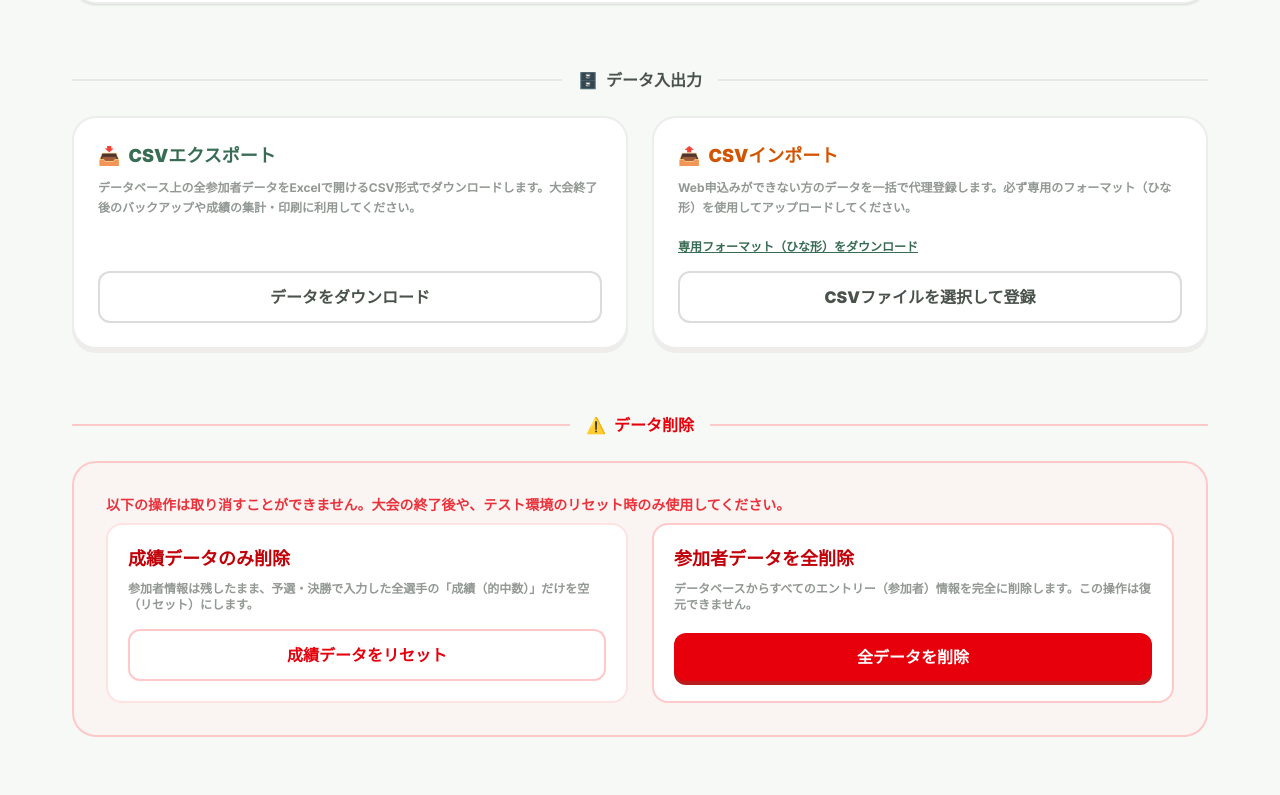
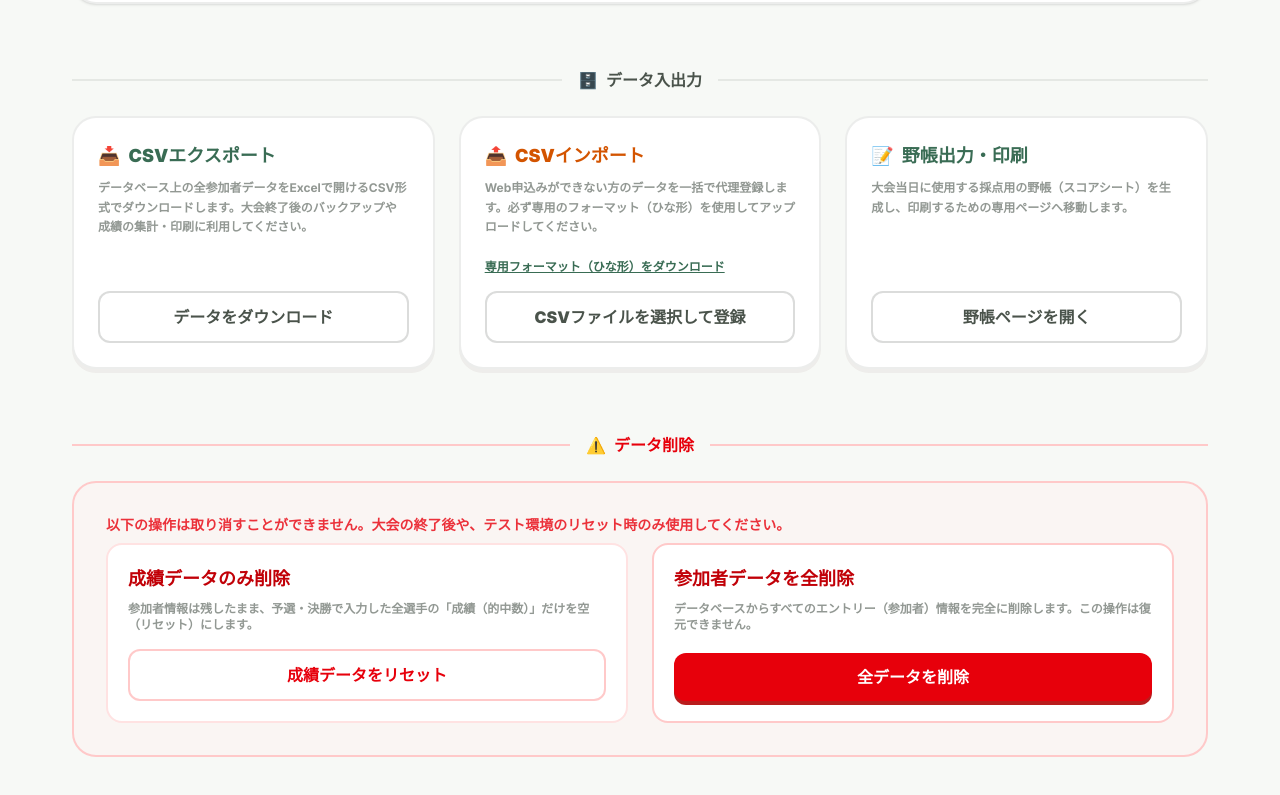
Before and after one commit to mentaiko-HQ/shootingthrough2026, a Next.js app: page /admin in a window 1280 px wide. Shown: the part 908-1703 px from the top of the page. Built offline with nearby package versions, Linux system fonts and the light colour scheme; no server answers; the database is empty; a web font is replaced by a local one.

Commit message:
野帳リンク作成

```diff
--- a/src/app/admin/page.tsx
+++ b/src/app/admin/page.tsx
@@ -476,7 +476,8 @@ function AdminDashboardContent() {
             <div className="h-[2px] flex-1 bg-theme-secondary/10"></div>
           </div>
 
-          <div className="grid grid-cols-1 md:grid-cols-2 gap-6">
+          {/* 3つのカードを綺麗に並べるため grid-cols-1 md:grid-cols-2 lg:grid-cols-3 に変更 */}
+          <div className="grid grid-cols-1 md:grid-cols-2 lg:grid-cols-3 gap-6">
             <div className="bg-white p-6 rounded-3xl border-2 border-theme-secondary/10 flex flex-col justify-between shadow-[0_4px_0_0_rgba(80,35,20,0.05)]">
               <div>
                 <h3 className="font-black text-theme-primary text-lg mb-2 flex items-center gap-2">
@@ -527,6 +528,24 @@ function AdminDashboardContent() {
                   {isImporting ? "読込中..." : "CSVファイルを選択して登録"}
                 </label>
               </div>
+            </div>
+
+            {/* 今回追加した野帳（スコアシート）ページへのリンク */}
+            <div className="bg-white p-6 rounded-3xl border-2 border-theme-secondary/10 flex flex-col justify-between shadow-[0_4px_0_0_rgba(80,35,20,0.05)]">
+              <div>
+                <h3 className="font-black text-theme-primary text-lg mb-2 flex items-center gap-2">
+                  <span>📝</span> 野帳出力・印刷
+                </h3>
+                <p className="text-xs font-bold text-theme-secondary/60 mb-6 leading-relaxed">
+                  大会当日に使用する採点用の野帳（スコアシート）を生成し、印刷するための専用ページへ移動します。
+                </p>
+              </div>
+              <Link
+                href="/admin/yacho"
+                className="w-full py-3 bg-white text-theme-secondary border-2 border-theme-secondary/20 font-black rounded-xl hover:bg-theme-secondary/5 transition-colors flex items-center justify-center text-center"
+              >
+                野帳ページを開く
+              </Link>
             </div>
           </div>
         </div>
```
